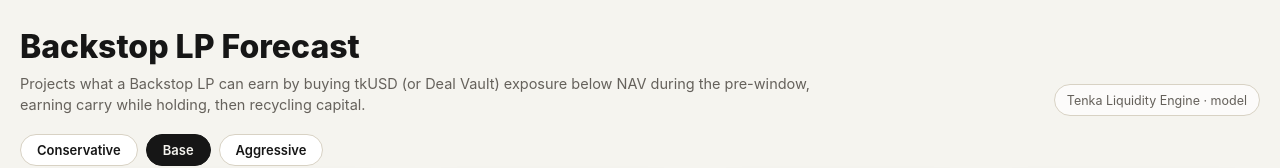
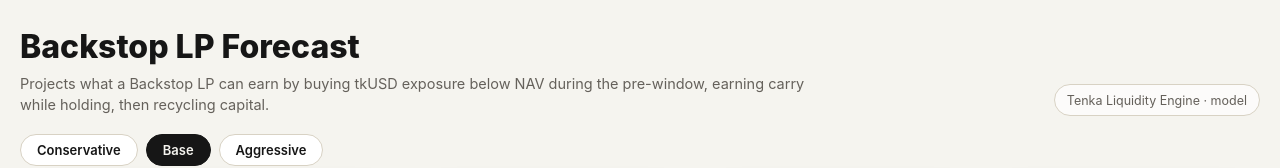
Before and after one commit to tenka-fi/BLP_stats, a plain HTML site: page index.html in a window 1280 px wide. Shown: the top 168 px of the page. Drawn offline with nearby package versions, Linux system fonts and the light colour scheme.

Commit message:
Update index.html

```diff
--- a/index.html
+++ b/index.html
@@ -507,7 +507,7 @@
 		<header>
 			<div>
 				<h1>Backstop LP Forecast</h1>
-				<p class="subtitle">Projects what a Backstop LP can earn by buying tkUSD (or Deal Vault) exposure below
+				<p class="subtitle">Projects what a Backstop LP can earn by buying tkUSD exposure below
 					NAV during the pre-window, earning carry while holding, then recycling capital.</p>
 			</div>
 			<div class="badge">Tenka Liquidity Engine · model</div>
```
